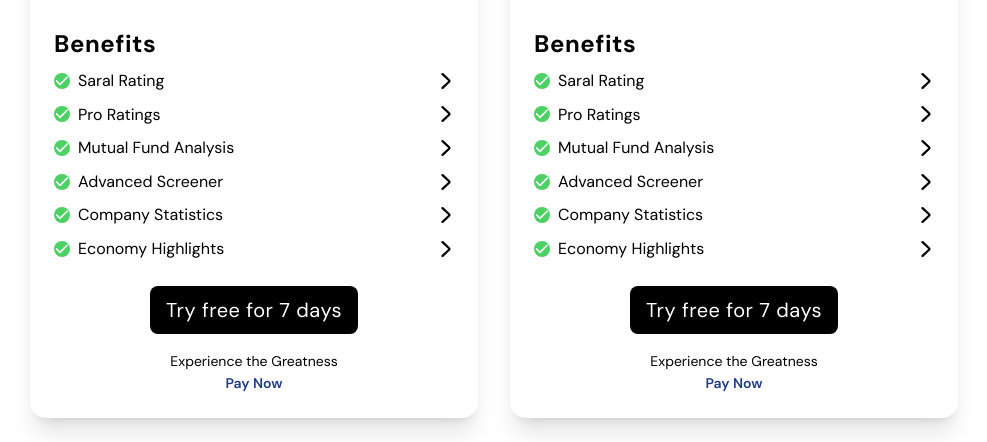
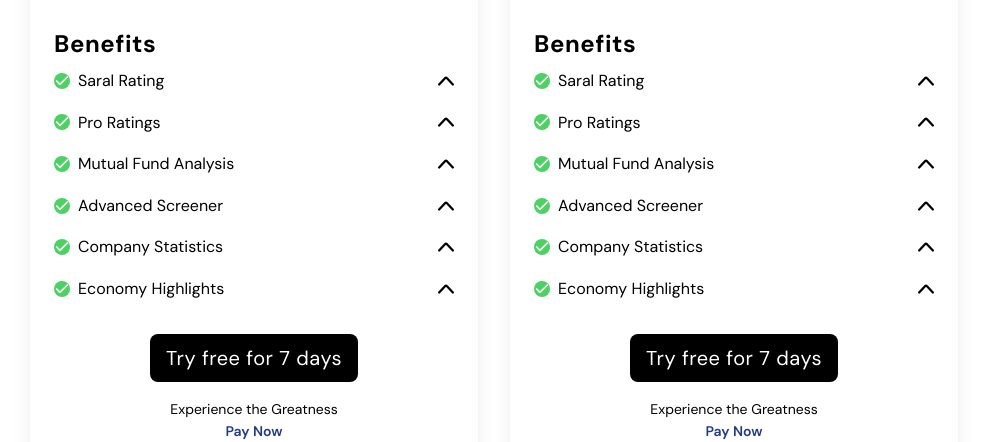
Before and after one commit to nishanbudhathoki2266/sarallagani, a React (Vite) app in the folder detail-checkout/: page / in a window 1280 px wide. Shown: the part 260-702 px from the top of the page, without its empty margins (146-1133 px from the left). Built offline with nearby package versions, Linux system fonts and the light colour scheme.

Commit message:
Added an accordion animation

```diff
--- a/detail-checkout/src/components/Accordion.jsx
+++ b/detail-checkout/src/components/Accordion.jsx
@@ -1,15 +1,25 @@
-import { useState } from "react";
-import DownArrow from "./Svgs/DownArrow";
-import SideArrow from "./Svgs/SideArrow";
-// import SideArrow from "./Svgs/SideArrow";
+import { useRef, useState } from "react";
 
 // eslint-disable-next-line react/prop-types
 function Accordion({ plan, planDescription }) {
-  const [isOpen, setIsOpen] = useState(false);
+  const [active, setActive] = useState(false);
+  const [height, setHeight] = useState("0px");
+  const [rotate, setRotate] = useState(
+    "transform duration-700 ease rotate-180"
+  );
 
-  const onToggle = () => {
-    setIsOpen((currOpenState) => !currOpenState);
-  };
+  const contentSpace = useRef(null);
+
+  function toggleAccordion() {
+    setActive((prevState) => !prevState);
+    // @ts-ignore
+    setHeight(active ? "0px" : `${contentSpace.current.scrollHeight}px`);
+    setRotate(
+      active
+        ? "transform duration-700 ease rotate-180"
+        : "transform duration-700 ease"
+    );
+  }
 
   return (
     <div className="flex flex-col w-full items-center text-black-100 mb-2 font-[400] gap-2">
@@ -30,21 +40,33 @@ function Accordion({ plan, planDescription }) {
           </span>
           {plan}
         </p>
-        <span>
-          {isOpen ? (
-            <DownArrow onToggle={onToggle} />
-          ) : (
-            <SideArrow onToggle={onToggle} />
-          )}
-        </span>
+        <svg
+          className={`w-4 h-4 dark:text-black font-bold ${rotate} inline-block text-3xl hover:cursor-pointer`}
+          aria-hidden="true"
+          xmlns="http://www.w3.org/2000/svg"
+          fill="none"
+          viewBox="0 0 14 8"
+          onClick={toggleAccordion}
+        >
+          <path
+            stroke="currentColor"
+            strokeLinecap="round"
+            strokeLinejoin="round"
+            strokeWidth="2"
+            d="m1 1 5.326 5.7a.909.909 0 0 0 1.348 0L13 1"
+          />
+        </svg>
       </div>
-      {isOpen && (
-        <div className="p-3 border-1 rounded-lg shadow-lg">
-          <p className="leading-tighter tracking-tight text-sm">
-            {planDescription}
-          </p>
-        </div>
-      )}
+
+      <div
+        ref={contentSpace}
+        style={{ maxHeight: `${height}` }}
+        className="overflow-hidden shadow-lg rounded-lg transition-max-height duration-700 ease-in-out"
+      >
+        <p className="leading-tighter tracking-tight text-sm p-2">
+          {planDescription}
+        </p>
+      </div>
     </div>
   );
 }
--- a/detail-checkout/src/components/Svgs/DownArrow.jsx
+++ /dev/null
@@ -1,24 +0,0 @@
-// Here onToggle Function is passed in order to toggle the opening and closing of accordion -> Comes from Accordion component
-// eslint-disable-next-line react/prop-types
-function DownArrow({ onToggle }) {
-  return (
-    <svg
-      className="w-4 h-4 dark:text-black font-bold hover:cursor-pointer"
-      aria-hidden="true"
-      xmlns="http://www.w3.org/2000/svg"
-      fill="none"
-      viewBox="0 0 14 8"
-      onClick={onToggle}
-    >
-      <path
-        stroke="currentColor"
-        strokeLinecap="round"
-        strokeLinejoin="round"
-        strokeWidth="2"
-        d="m1 1 5.326 5.7a.909.909 0 0 0 1.348 0L13 1"
-      />
-    </svg>
-  );
-}
-
-export default DownArrow;
--- a/detail-checkout/src/components/Svgs/SideArrow.jsx
+++ /dev/null
@@ -1,24 +0,0 @@
-// Here onToggle Function is passed in order to toggle the opening and closing of accordion -> Comes from Accordion component
-// eslint-disable-next-line react/prop-types
-function SideArrow({ onToggle }) {
-  return (
-    <svg
-      className="w-4 h-4 dark:text-black font-bold hover:cursor-pointer"
-      aria-hidden="true"
-      xmlns="http://www.w3.org/2000/svg"
-      fill="none"
-      viewBox="0 0 8 14"
-      onClick={onToggle}
-    >
-      <path
-        stroke="currentColor"
-        strokeLinecap="round"
-        strokeLinejoin="round"
-        strokeWidth="2"
-        d="m1 13 5.7-5.326a.909.909 0 0 0 0-1.348L1 1"
-      />
-    </svg>
-  );
-}
-
-export default SideArrow;
--- a/detail-checkout/src/pages/DetailCheckout.jsx
+++ b/detail-checkout/src/pages/DetailCheckout.jsx
@@ -1,3 +1,4 @@
+import AccordionV2 from "../components/Accordion-v2";
 import Card from "../components/PlanCard";
 
 const DetailCheckout = () => {
@@ -12,6 +13,7 @@ const DetailCheckout = () => {
         <Card />
         <Card />
       </div>
+      <AccordionV2 />
       <div className="h-96 w-96 flex items-center justify-center">TEST</div>
     </div>
   );
```
